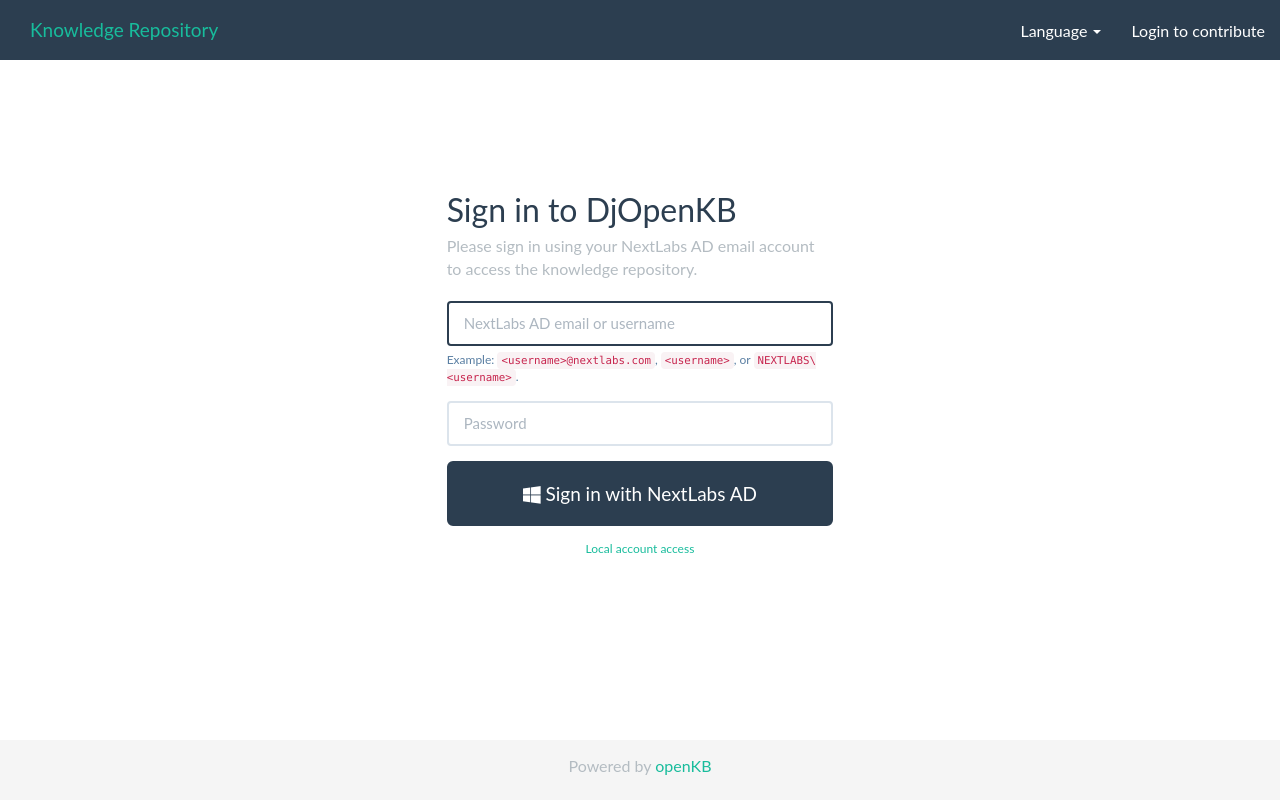
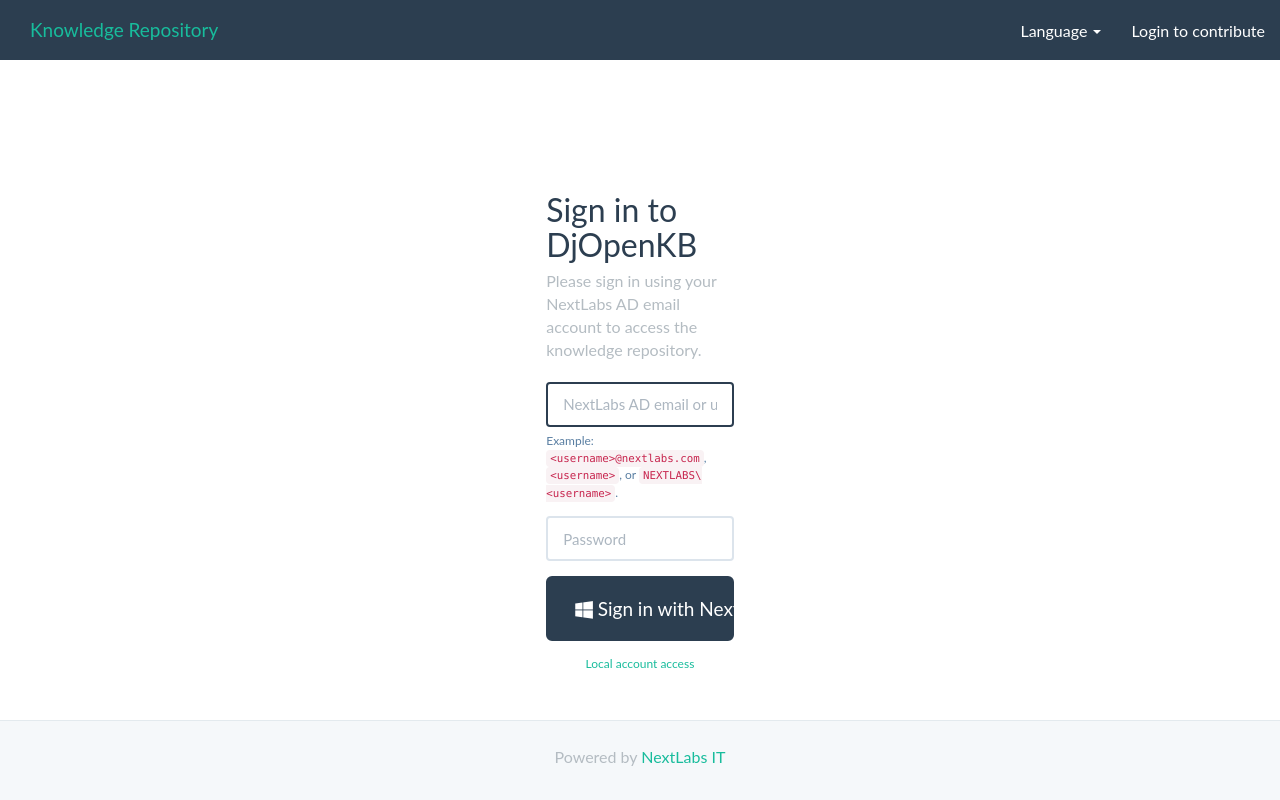
Before and after one commit to ErinFlyingSkyRocket/DjOpenKB, a Django app: page /login/ in a window 1280 px wide. Run offline with Django 5.2, Linux system fonts and the light colour scheme; some libraries are stand-ins or nearby versions.

Commit message:
Added Footer (working)

```diff
--- a/website/static/stylesheets/style.css
+++ b/website/static/stylesheets/style.css
@@ -41,9 +41,19 @@ html, body {
     font-size: 16px;
 }
 
-html{
-    position: relative;
+html {
+    height: 100%;
     min-height: 100%;
+}
+
+body {
+    min-height: 100vh;
+    display: flex;
+    flex-direction: column;
+}
+
+body.show_footer {
+    margin-bottom: 0 !important;
 }
 
 .hljs{
@@ -133,7 +143,7 @@ html{
 }
 
 .show_footer{
-    margin-bottom: 60px;
+    margin-bottom: 0 !important;
 }
 
 .tokenfield .token .close{
@@ -211,15 +221,26 @@ html{
     color: #ffffff;
 }
 
-.footer {
-    position: absolute;
-    bottom: 0;
+.footer.openkb-site-footer,
+.openkb-site-footer {
+    position: static !important;
+    bottom: auto !important;
+    top: auto !important;
     width: 100%;
-    height: 60px;
+    height: auto !important;
+    min-height: 80px;
+    display: block;
+    flex-shrink: 0;
+    clear: both;
     text-align: center;
-    padding-top: 15px;
-    margin-top: 35px;
-    background-color: #f5f5f5;
+    padding: 25px 0;
+    margin-top: auto !important;
+    background: #f5f8fa;
+    border-top: 1px solid #e3eaee;
+}
+
+.openkb-site-footer p {
+    margin: 0;
 }
 
 .btn-file {
--- /dev/null
+++ b/website/templates/_footer.html
@@ -0,0 +1,9 @@
+{% load i18n %}
+
+<footer class="footer openkb-site-footer" role="contentinfo">
+    <div class="container">
+        <p class="text-muted text-center mb-0">
+            {% trans "Powered by" %} <a href="https://www.nextlabs.com/" target="_blank" rel="noopener noreferrer">NextLabs IT</a>
+        </p>
+    </div>
+</footer>
--- a/website/templates/admin_bulk_articles.html
+++ b/website/templates/admin_bulk_articles.html
@@ -91,5 +91,6 @@ uploads/example-file.pdf</pre>
             </div>
         </div>
     </div>
+    {% include "_footer.html" %}
 </body>
 </html>
--- a/website/templates/admin_clean_stray_upload_files.html
+++ b/website/templates/admin_clean_stray_upload_files.html
@@ -119,5 +119,6 @@
             {% endif %}
         </div>
     </div>
+    {% include "_footer.html" %}
 </body>
 </html>
--- a/website/templates/admin_pending_articles.html
+++ b/website/templates/admin_pending_articles.html
@@ -125,5 +125,6 @@
             {% endif %}
         </div>
     </div>
+    {% include "_footer.html" %}
 </body>
 </html>
--- a/website/templates/articles.html
+++ b/website/templates/articles.html
@@ -416,11 +416,7 @@
 <input type="hidden" id="input_notify_message_type" value="{% for message in messages %}{% if forloop.first %}{{ message.tags|default:'success' }}{% endif %}{% endfor %}">
 <div id="notify_message"></div>
 
-<footer class="footer">
-    <div class="container">
-        <p class="text-muted text-center">{% trans "Powered by" %} <a href="https://www.nextlabs.com/" target="_blank">NextLabs IT</a></p>
-    </div>
-</footer>
+{% include "_footer.html" %}
 
 <script>
     const openkbAiForm = document.getElementById("openkbAiForm");
--- a/website/templates/edit_my_suggestions.html
+++ b/website/templates/edit_my_suggestions.html
@@ -291,5 +291,6 @@ root.config = {"route_name":"kb","add_header_anchors":false,"links_blank_page":t
     <input type="hidden" value="" id="app_context">
     <input type="hidden" value="true" id="blank_links">
     <div id="notify_message"></div>
+    {% include "_footer.html" %}
 </body>
 </html>
--- a/website/templates/index.html
+++ b/website/templates/index.html
@@ -273,7 +273,7 @@
 <input type="hidden" id="input_notify_message_type" value="{% for message in messages %}{% if forloop.first %}{{ message.tags|default:'success' }}{% endif %}{% endfor %}">
 <div id="notify_message"></div>
 
-<footer class="footer"><div class="container"><p class="text-muted text-center">{% trans "Powered by" %} <a href="https://www.nextlabs.com/" target="_blank">NextLabs IT</a></p></div></footer>
+{% include "_footer.html" %}
 
 <script>
     const openkbAiForm = document.getElementById("openkbAiForm");
--- a/website/templates/login.html
+++ b/website/templates/login.html
@@ -169,10 +169,6 @@
 <input type="hidden" value="true" id="blank_links">
 <div id="notify_message"></div>
 
-<footer class="footer">
-    <div class="container">
-        <p class="text-muted">{% trans "Powered by" %} <a href="http://openkb.mrvautin.com/" target="_blank">openKB</a></p>
-    </div>
-</footer>
+{% include "_footer.html" %}
 </body>
 </html>
--- a/website/templates/mfa_setup.html
+++ b/website/templates/mfa_setup.html
@@ -62,6 +62,6 @@
         </div>
     </div>
 </div>
-<footer class="footer"><div class="container"><p class="text-muted">{% trans "Powered by" %} <a href="http://openkb.mrvautin.com/" target="_blank">openKB</a></p></div></footer>
+{% include "_footer.html" %}
 </body>
 </html>
--- a/website/templates/mfa_verify.html
+++ b/website/templates/mfa_verify.html
@@ -46,6 +46,6 @@
         </form>
     </div>
 </div>
-<footer class="footer"><div class="container"><p class="text-muted">{% trans "Powered by" %} <a href="http://openkb.mrvautin.com/" target="_blank">openKB</a></p></div></footer>
+{% include "_footer.html" %}
 </body>
 </html>
--- a/website/templates/profile.html
+++ b/website/templates/profile.html
@@ -391,5 +391,6 @@ root.config = {"route_name":"kb","add_header_anchors":false,"links_blank_page":t
             updatePasswordChecks();
         }());
     </script>
+    {% include "_footer.html" %}
 </body>
 </html>
--- a/website/templates/suggest.html
+++ b/website/templates/suggest.html
@@ -434,5 +434,6 @@ root.config = {"route_name":"kb","add_header_anchors":false,"links_blank_page":t
 })();
 </script>
 
+    {% include "_footer.html" %}
 </body>
 </html>
--- a/website/templates/suggest_delete.html
+++ b/website/templates/suggest_delete.html
@@ -45,5 +45,6 @@
     <input type="hidden" value="" id="app_context">
     <input type="hidden" value="true" id="blank_links">
     <div id="notify_message"></div>
+    {% include "_footer.html" %}
 </body>
 </html>
--- a/website/templates/suggest_edit.html
+++ b/website/templates/suggest_edit.html
@@ -584,5 +584,6 @@ root.config = {"route_name":"kb","add_header_anchors":false,"links_blank_page":t
 })();
 </script>
 
+    {% include "_footer.html" %}
 </body>
 </html>
```
Also changed, not shown: website/static/themes/twitter/css/style.css (+32 -12 lines).
